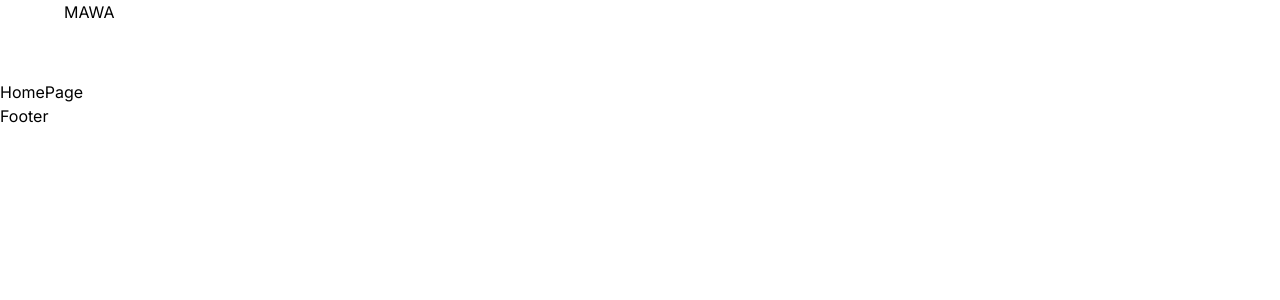
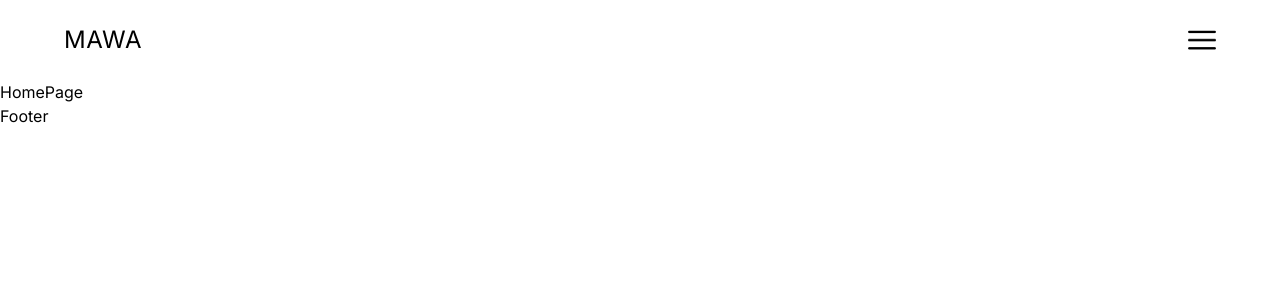
Before and after one commit to WaceraMercyThird/next-WIWI-Ecommerce, a Next.js app: page / in a window 1280 px wide. Shown: the top 300 px of the page. Built offline with nearby package versions, Linux system fonts and the light colour scheme.

Commit message:
Add navbar menu

```diff
--- a/src/components/Menu.tsx
+++ b/src/components/Menu.tsx
@@ -1,6 +1,35 @@
+"use client"
+
+import Image from "next/image"
+import Link from "next/link"
+import { useState } from "react"
+
 const Menu = () => {
+    const [open, setOpen] = useState(false)
+
+
     return (
-        <div className="">Menu</div>
+        <div className="">
+            <Image src="/menu.png"
+            alt="menu Image"
+            width={28}
+            height={28}
+            className="cursor-pointer"
+            onClick={() => setOpen((prev) => !prev)}
+            />{
+                open && (
+                    <div className="absolute bg-black text-white left-0 top-20 w-full h-[calc(100vh-80px)] flex flex-col items-center justify-center gap-8 text-xl z-10">
+                        <Link href="/">HomePage</Link>
+                        <Link href="/">Shop</Link>
+                        <Link href="/">Deals</Link>
+                        <Link href="/">About</Link>
+                        <Link href="/">Contact</Link>
+                        <Link href="/">Logout</Link>
+                        <Link href="/">Cart{1}</Link>
+                    </div>
+                )
+            }
+        </div>
     )
 }
 
--- a/src/components/Navbar.tsx
+++ b/src/components/Navbar.tsx
@@ -1,10 +1,25 @@
 import Link from "next/link"
+import Menu from "./Menu"
 
 const Navbar = () => {
     return (
-        <div className="h-20 px-4 md:px-8 lg:px-16 xl:32 2xl:px-64">
+        <div className="h-20 px-4 md:px-8 lg:px-16 xl:32 2xl:px-64 relative">
             {/* Modile */}
-            <Link href="/"> MAWA</Link>
+            <div className="h-full flex items-center justify-between">
+            <Link href="/">
+            <div className="text-2xl tracking-wide">MAWA</div>
+            </Link>
+            <Menu/>
+            </div>
+
+            {/* BIGGER SCREEN */}
+            <div className="hidden md:flex items-center justify-between h-full">
+                {/*LEFT*/}
+                <div className=""></div>
+                {/*RIGHT */}
+                <div className=""></div>
+            </div>
+
         </div>
     )
 }
```
